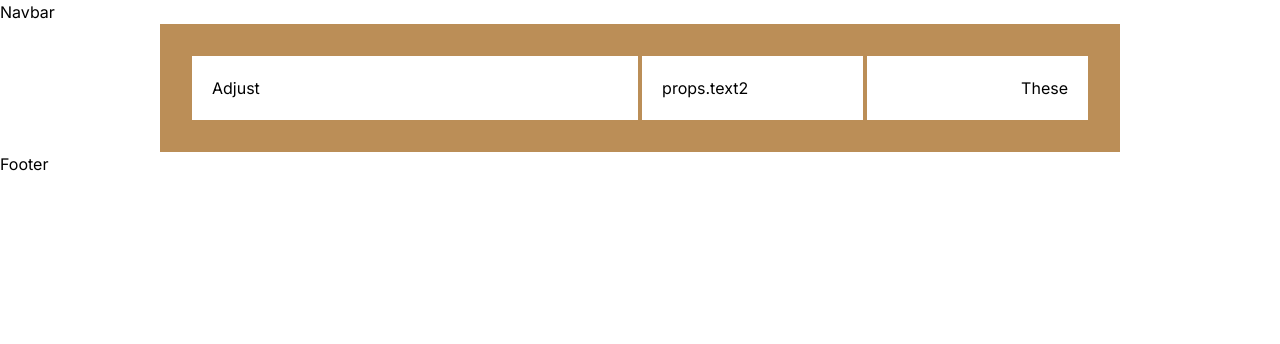
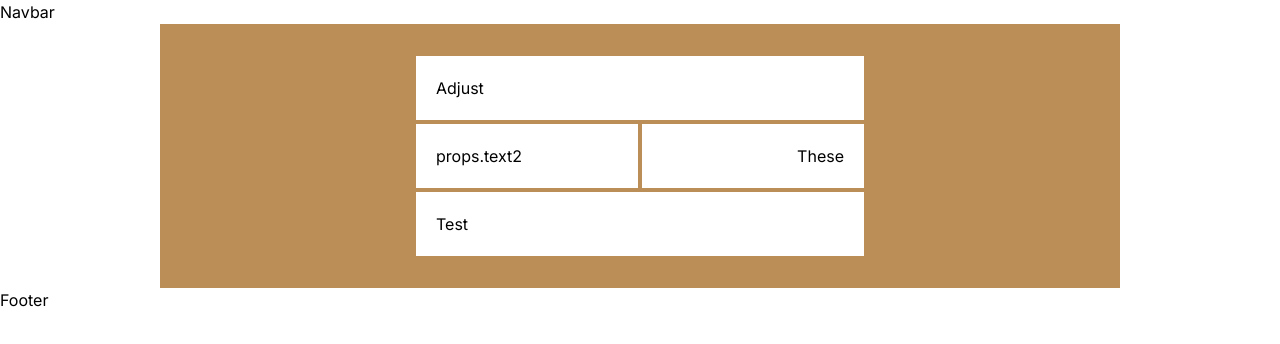
Before and after one commit to acm-ucr/hcg, a Next.js app: page / in a window 1280 px wide. Shown: the top 344 px of the page. Built offline with nearby package versions, Linux system fonts and the light colour scheme.

Commit message:
Added fourth div, organized into columns

```diff
--- a/src/components/Example.tsx
+++ b/src/components/Example.tsx
@@ -1,12 +1,14 @@
 const Example = (props: { text1: string; text2: string; text3: string }) => {
   return (
-    <div className="bg-hcg-gold flex w-3/4 items-center gap-1 justify-self-center p-8">
-      <div className="bg-hcg-white w-1/2 p-5 text-left">{props.text1}</div>
-      <div className="flex w-1/2 flex-row gap-1">
-        <div className="bg-hcg-white w-full p-5 text-left">props.text2</div>
-        <div className="bg-hcg-white w-full p-5 text-right">{props.text2}</div>
-      </div>
-      {/* Hint: Add another box/div here similarly to line 4 */}
+    <div className="bg-hcg-gold flex w-3/4 flex-col items-center gap-1 justify-self-center p-8">
+        <div className="bg-hcg-white w-1/2 p-5 text-left">{props.text1}</div>
+
+        <div className="flex w-1/2 flex-row gap-1">
+            <div className="bg-hcg-white w-full p-5 text-left">props.text2</div>
+            <div className="bg-hcg-white w-full p-5 text-right">{props.text2}</div>
+        </div>
+
+        <div className="bg-hcg-white w-1/2 p-5 text-left">Test</div>
     </div>
   );
 };
```
